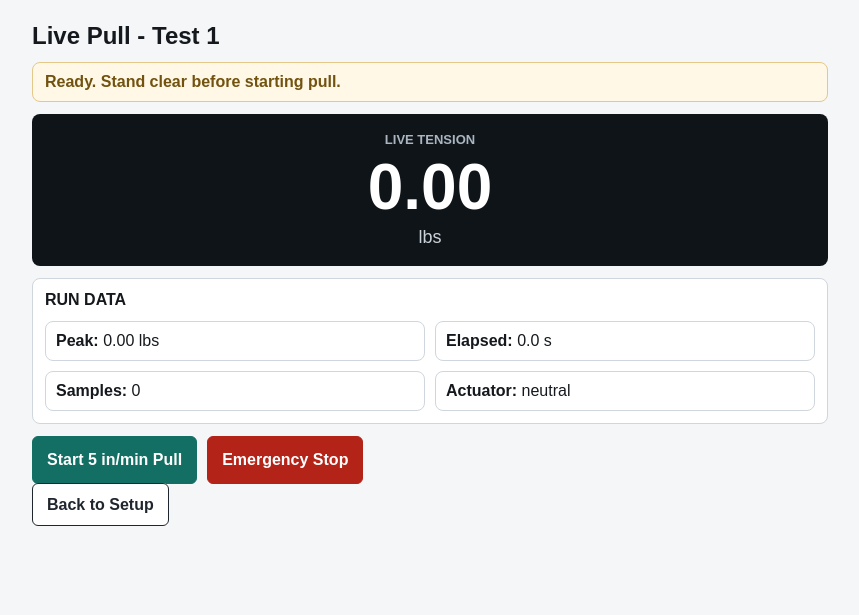
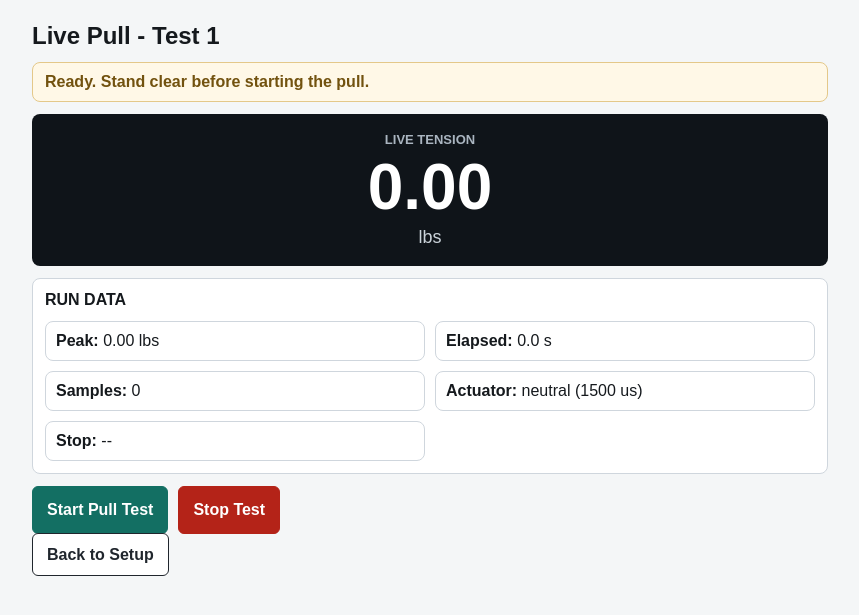
Before and after one commit to ArdenRice1/quadpod-project, a Flask app: template flask_app/templates/test.html in a window 1280 px wide. Shown: the part 60-675 px from the top of the page, without its empty margins (210-1069 px from the left). Run offline with Flask 3, Linux system fonts and the light colour scheme; the template is opened without the code that fills it: most values are stand-ins (such as "Sample title", 1, 10 or a date in 2020).

Commit message:
Improve live pull controls and wording

```diff
--- a/flask_app/templates/test.html
+++ b/flask_app/templates/test.html
@@ -4,7 +4,7 @@
 {% block content %}
 <h1 class="page-title">Live Pull - Test {{ test.form.test_number or test.id }}</h1>
 
-<div id="systemStatus" class="status warn">Ready. Stand clear before starting pull.</div>
+<div id="systemStatus" class="status warn">Ready. Stand clear before starting the pull.</div>
 
 <section class="metric">
   <div class="label">Live Tension</div>
@@ -19,12 +19,13 @@
     <div class="item"><strong>Elapsed:</strong> <span id="elapsed">0.0</span> s</div>
     <div class="item"><strong>Samples:</strong> <span id="samples">0</span></div>
     <div class="item"><strong>Actuator:</strong> <span id="actuator">neutral</span></div>
+    <div class="item"><strong>Stop:</strong> <span id="stopReason">--</span></div>
   </div>
 </section>
 
 <div class="btnrow">
-  <button class="success" id="startBtn" type="button">Start 5 in/min Pull</button>
-  <button class="danger" id="stopBtn" type="button">Emergency Stop</button>
+  <button class="success" id="startBtn" type="button">Start Pull Test</button>
+  <button class="danger" id="stopBtn" type="button">Stop Test</button>
 </div>
 
 <a class="button secondary full-width" href="{{ url_for('pretest') }}">Back to Setup</a>
@@ -37,31 +38,51 @@
   const elapsed = document.getElementById("elapsed");
   const samples = document.getElementById("samples");
   const actuator = document.getElementById("actuator");
+  const stopReason = document.getElementById("stopReason");
   const systemStatus = document.getElementById("systemStatus");
   const startBtn = document.getElementById("startBtn");
   const stopBtn = document.getElementById("stopBtn");
 
+  function setStatus(kind, message) {
+    systemStatus.className = `status ${kind}`;
+    systemStatus.textContent = message;
+  }
+
+  function postJson(url, payload = {}) {
+    return fetch(url, {
+      method: "POST",
+      headers: { "Content-Type": "application/json" },
+      body: JSON.stringify(payload)
+    }).then((res) => res.json());
+  }
+
   startBtn.addEventListener("click", () => {
     startBtn.disabled = true;
-    systemStatus.className = "status warn";
-    systemStatus.textContent = "Actuator running. Stand clear.";
-    fetch("{{ url_for('api_start_pull') }}", { method: "POST" })
-      .then((res) => res.json())
+    setStatus("warn", "Starting pull. Stand clear.");
+    postJson("{{ url_for('api_start_pull') }}", { test_id: {{ test.id }} })
       .then((data) => {
-        if (!data.ok) {
+        if (data.ok) {
+          setStatus("warn", data.message || "Pull running. Stand clear.");
+        } else {
           startBtn.disabled = false;
-          systemStatus.className = "status bad";
-          systemStatus.textContent = data.message;
+          setStatus("bad", data.message || "Pull did not start.");
         }
+      })
+      .catch((err) => {
+        startBtn.disabled = false;
+        setStatus("bad", `Start command failed: ${err}`);
       });
   });
 
   stopBtn.addEventListener("click", () => {
-    fetch("{{ url_for('api_stop') }}", {
-      method: "POST",
-      headers: { "Content-Type": "application/json" },
-      body: JSON.stringify({ reason: "operator emergency stop" })
-    });
+    stopBtn.disabled = true;
+    setStatus("warn", "Stopping actuator...");
+    postJson("{{ url_for('api_stop') }}", { reason: "operator stop" })
+      .then(() => setStatus("good", "Stopped by operator."))
+      .catch((err) => {
+        stopBtn.disabled = false;
+        setStatus("bad", `Stop command failed: ${err}`);
+      });
   });
 
   setInterval(() => {
@@ -72,17 +93,23 @@
         peakForce.textContent = data.peak_load.toFixed(2);
         elapsed.textContent = data.elapsed_s.toFixed(1);
         samples.textContent = data.sample_count;
-        actuator.textContent = data.actuator_command;
+        actuator.textContent = `${data.actuator_command} (${data.actuator.last_pulse_us} us)`;
+        stopReason.textContent = data.stop_reason || "--";
+        stopBtn.disabled = false;
         if (data.last_error) {
-          systemStatus.className = "status bad";
-          systemStatus.textContent = data.last_error;
+          startBtn.disabled = false;
+          setStatus("bad", data.last_error);
         } else if (data.test_running) {
-          systemStatus.className = "status warn";
-          systemStatus.textContent = "Pull running. Stand clear.";
+          startBtn.disabled = true;
+          setStatus("warn", "Pull running. Stand clear.");
         } else if (data.test_complete && data.active_test_id === {{ test.id }}) {
-          window.location.href = "{{ url_for('result') }}";
+          setStatus("good", data.stop_reason ? `Test stopped: ${data.stop_reason}` : "Test stopped.");
+          window.setTimeout(() => { window.location.href = "{{ url_for('result') }}"; }, 900);
+        } else {
+          startBtn.disabled = false;
         }
-      });
-  }, 200);
+      })
+      .catch((err) => setStatus("bad", `Status update failed: ${err}`));
+  }, 250);
 </script>
 {% endblock %}
```
